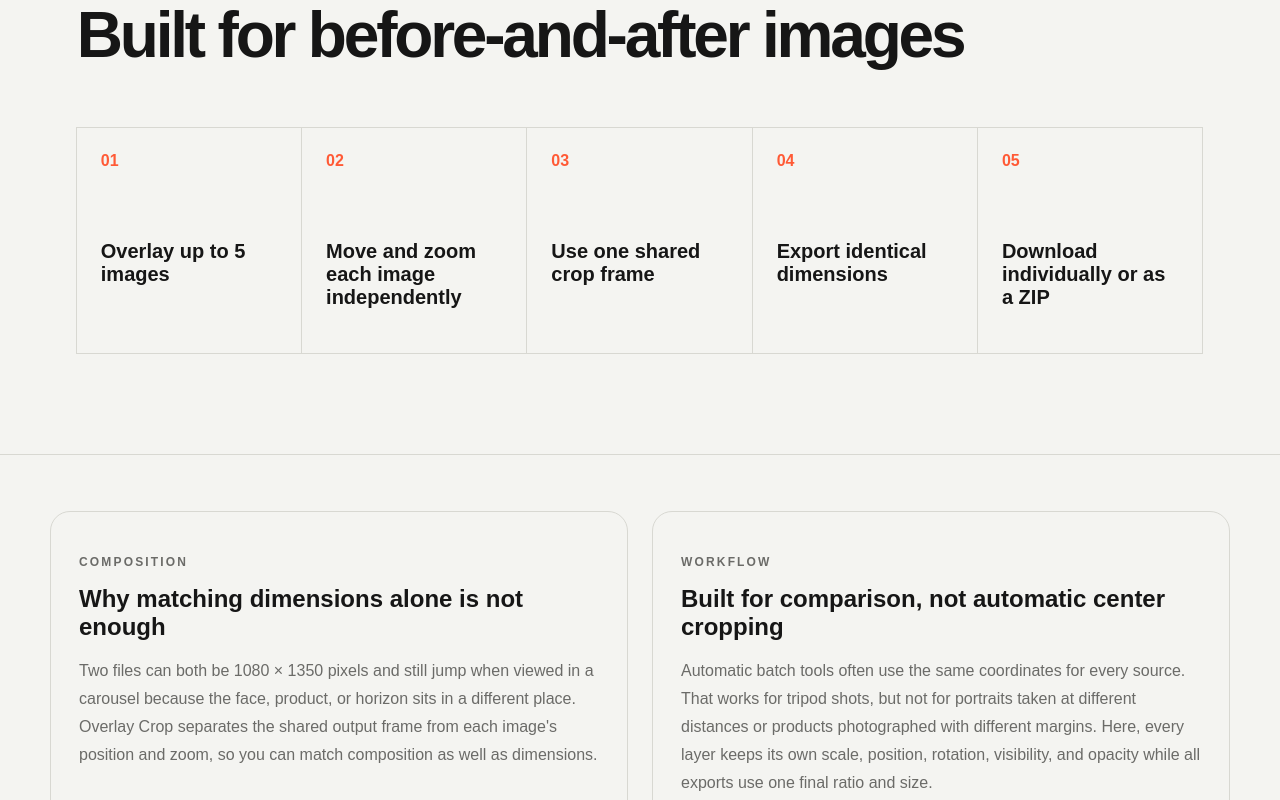
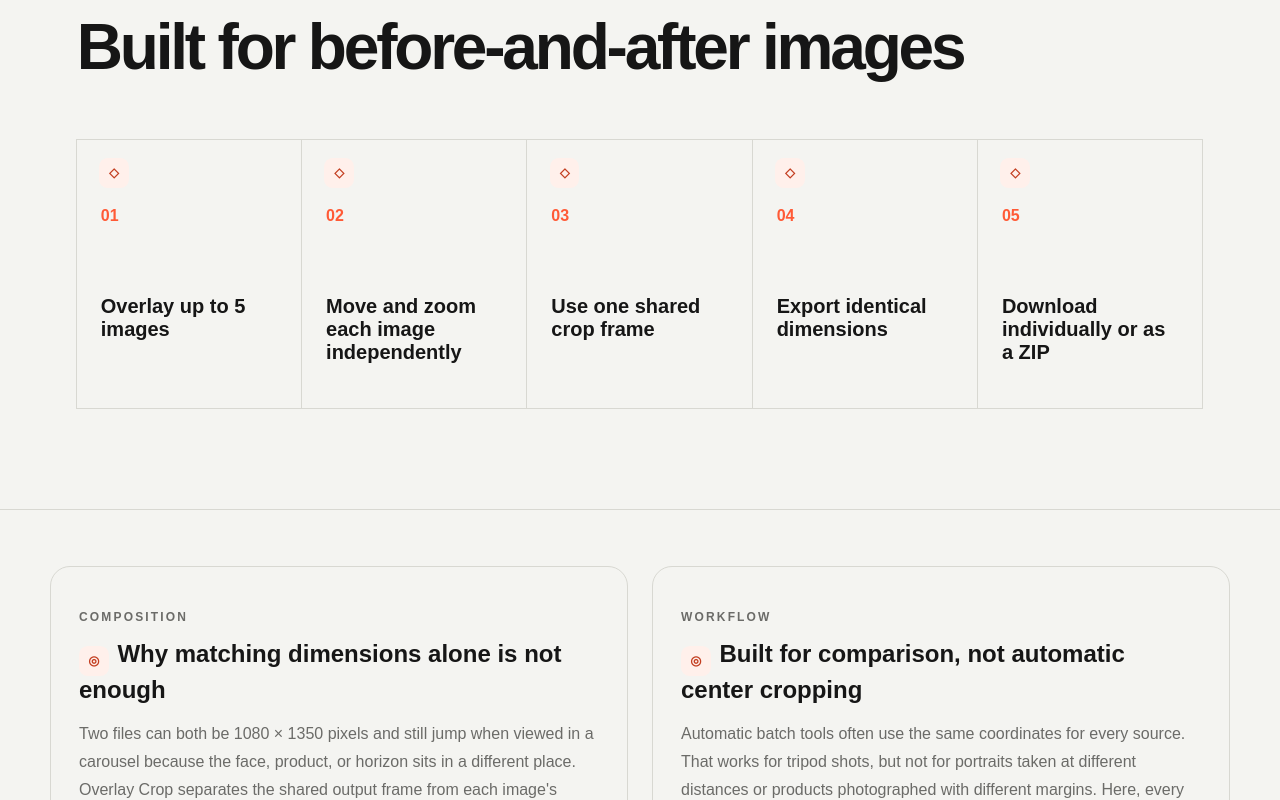
Before and after one commit to a8252349-gif/overlay-crop-tool-live, a Next.js app: page /en/ in a window 1280 px wide. Shown: the part 1620-2420 px from the top of the page. Built offline with nearby package versions, Linux system fonts and the light colour scheme; no server answers.

Commit message:
Add homepage icons and strengthen page contrast

```diff
--- a/app/contrast-fix.css
+++ b/app/contrast-fix.css
@@ -9,3 +9,25 @@ input, textarea, select { background:#ffffff; }
 .articleCta { background:#111111; color:#ffffff; }
 .articleCta p { color:#dddddd; }
 .siteFooter { color:#161616; }
+
+/* Homepage visual polish */
+.hero .primaryCta::before,
+.featureGrid article::before,
+.workflowGrid article h3::before,
+.knowledgeSection article h2::before {
+  display:inline-grid;
+  place-items:center;
+  width:1.85rem;
+  height:1.85rem;
+  margin-right:.55rem;
+  border-radius:.55rem;
+  line-height:1;
+  font-size:.8rem;
+  font-weight:900;
+  vertical-align:-.16rem;
+}
+.hero .primaryCta::before { content:"✦"; background:rgba(255,255,255,.2); color:#fff; }
+.featureGrid article { position:relative; padding-top:4.2rem; }
+.featureGrid article::before { content:"◇"; position:absolute; top:1.15rem; left:1.4rem; background:#fff0eb; color:#c33e20; }
+.workflowGrid article h3::before { content:"✓"; background:#e9f7ef; color:#176b46; }
+.knowledgeSection article h2::before { content:"◎"; background:#fff0eb; color:#c33e20; }
```
